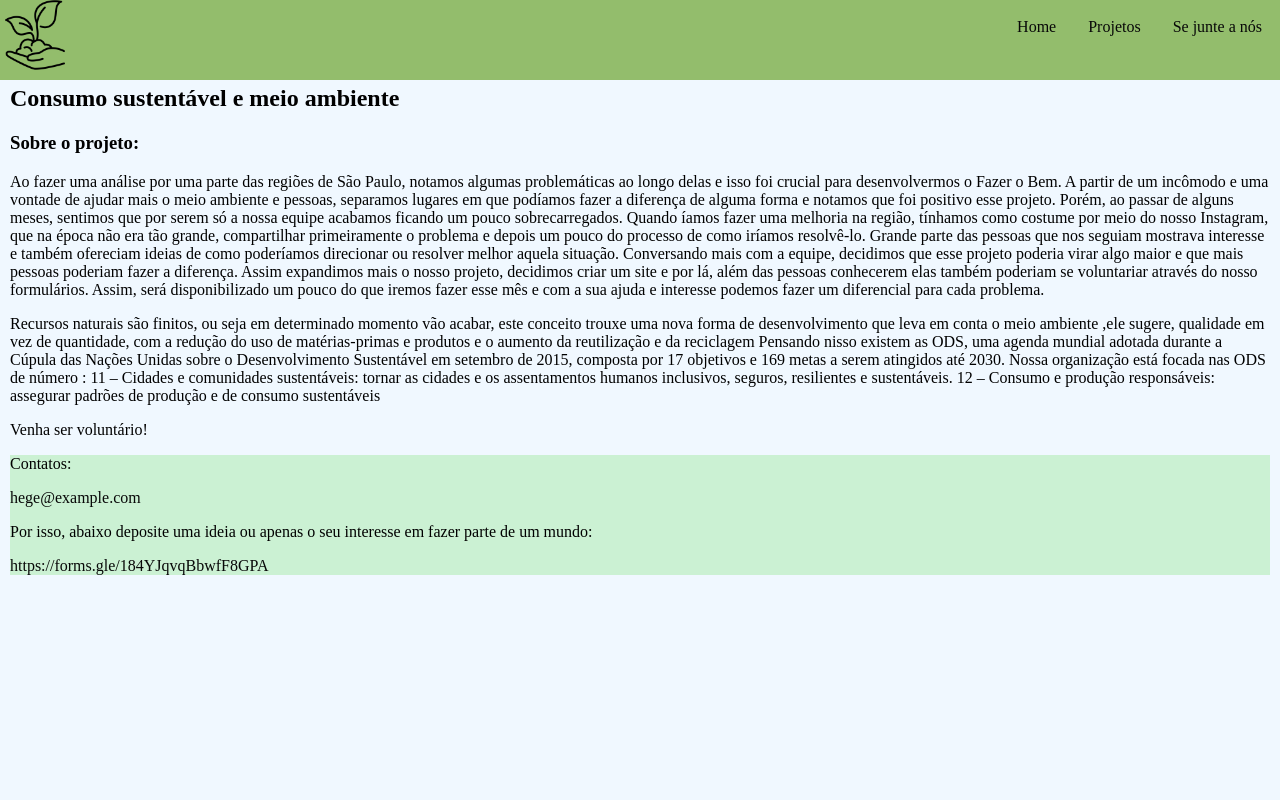
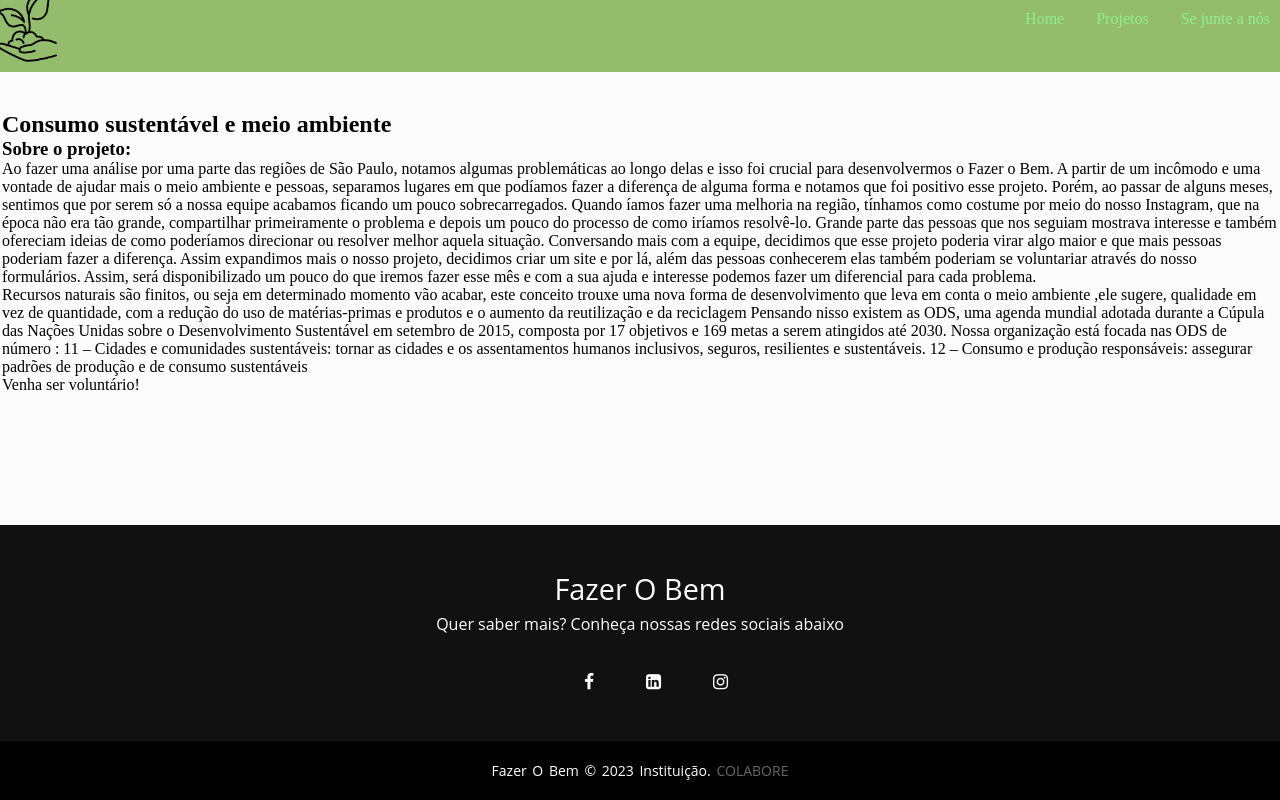
Before and after one commit to codigo01quequel/trabalho-final, a plain HTML site: page index.html in a window 1280 px wide. Drawn offline with nearby package versions, Linux system fonts and the light colour scheme.

Commit message:
modifiquei o formulario

```diff
--- a/index.html
+++ b/index.html
@@ -4,6 +4,7 @@
     <meta charset="UTF-8">
     <meta name="viewport" content="width=device-width, initial-scale=1.0">
     <link rel="stylesheet" href="style.css">
+    <link rel="stylesheet" href="https://stackpath.bootstrapcdn.com/font-awesome/4.7.0/css/font-awesome.min.css">
     <title>instituto fazer o bem</title>
 </head>
 <body>
@@ -28,6 +29,8 @@
         </ul>
     </header>
 
+    <br/><br/><br/>
+
     <h2>Consumo sustentável e meio ambiente</h2>
 
     <h3>Sobre o projeto:</h3>
@@ -46,7 +49,9 @@
         algo maior e que mais pessoas poderiam fazer a diferença. Assim expandimos mais o nosso projeto, decidimos
         criar um site e por lá, além das pessoas conhecerem elas também poderiam se voluntariar através do nosso
         formulários. Assim, será disponibilizado um pouco do que iremos fazer esse mês e com a sua ajuda e interesse
-        podemos fazer um diferencial para cada problema. </p>
+        podemos fazer um diferencial para cada problema.
+     </p>
+     <p>
         Recursos naturais são finitos, ou seja em determinado momento vão acabar, este conceito trouxe
         uma nova forma de desenvolvimento que leva em conta o meio ambiente ,ele sugere, qualidade em
         vez de quantidade, com a redução do uso de matérias-primas e produtos e o aumento da reutilização
@@ -60,16 +65,22 @@
        12 – Consumo e produção responsáveis: assegurar padrões de produção e de consumo sustentáveis
     </p>
     Venha ser voluntário!
-</p>
-<footer class="rodape">
-    <p>Contatos:</p>
-    <p><a href="mailto:hege@example.com">hege@example.com</a></p>
-    <p>
-        <p>
-            Por isso, abaixo deposite uma ideia ou apenas o seu interesse em fazer parte de um mundo:
-            <p>
-        <a href="https://forms.gle/184YJqvqBbwfF8GPA">https://forms.gle/184YJqvqBbwfF8GPA</a>
-        </p>
+
+<br/><br/><br/>
+
+<footer>
+    <div class="footer-content">
+   <h3>Fazer o Bem</h3
+    <p> Quer saber mais? Conheça nossas redes sociais abaixo</p>
+    <ul class="socials">
+        <li><a href="#"><i class="fa fa-facebook"></i></i></a></li>
+        <li><a href="#"><i class="fa fa-linkedin-square"></i></i></a></li>
+        <li><a href="#"><i class="fa fa-instagram"></i></i></a></li>
+    </ul>
+    </div>
+<div class="footer-bottom">
+    <p>Fazer o bem &copy; 2023 instituição. <span>Colabore</span></p>
+</div>
     </footer>
 </body>
 </html>
--- a/style.css
+++ b/style.css
@@ -1,9 +1,13 @@
-@import url('https://fonts.googleapis.com/css2?family=Oswald:wght@300&display=swap');@import url('https://fonts.googleapis.com/css2?family=Oswald:wght@300&display=swap');
-
+@import url('https://fonts.googleapis.com/css2?family=Oswald:wght@300&display=swap');
+*{
+    margin: 0;
+    padding: 0;
+    box-sizing: border-box;
+}
 body{
     padding: 2px;
     text-align:left;
-    background-color: aliceblue;
+    background: #fcfcfc;
 }
 .menu{
     font-family: oswald,sans-serif;
@@ -51,10 +55,73 @@ ul a:hover{
 }
 .texto{
 line-height: 20px;
+
 }
-.rodape{
-    background-color: rgb(203, 241, 211);
+footer{
+    position: absolute;
+    bottom: 0;
+    left: 0;
+    right: 0;
+    background: #111;
+    height: auto;
+    width: 100vw;
+    font-family: "Open Sans";
+    padding-top: 40px;
+    color: #fff;
 }
-a{
-    color: rgb(8, 8, 8);
+.footer-content{
+    display: flex;
+    align-items: center;
+    justify-content: center;
+    flex-direction: column;
+    text-align: center;
 }
+.footer-content h3{
+    font-size: 1.8rem;
+    font-weight: 400;
+    text-transform: capitalize;
+    line-height: 3rem;
+}
+.footer-content p{
+    max-width: 500px;
+    margin: 10px auto;
+    line-height: 28px;
+    font-size: 14px;
+}
+.socials{
+    list-style: none;
+    display: flex;
+    align-items: center;
+    justify-content: center;
+    margin: 1rem 0 3rem 0;
+}
+.socials li{
+    margin: 0 10px;
+}
+.socials a{
+    text-decoration: none;
+    color: #fff;
+}
+.socials a i{
+    font-size: 1.1rem;
+    transition: color .4s ease;
+
+}
+.socials a:hover i{
+    color: aqua;
+}
+
+.footer-bottom{
+    background: #000;
+    width: 100vw;
+    padding: 20px 0;
+    text-align: center;
+}
+.footer-bottom p{
+    font-size: 14px;
+    word-spacing: 2px;
+    text-transform: capitalize;
+}
+.footer-bottom span{
+    text-transform: uppercase;
+    opacity: .4;}
```
Also changed, not shown: formulario.css (+32 -2 lines), formulario.html (+1 -1 lines), obrigada.html (added, +14 -0 lines).
